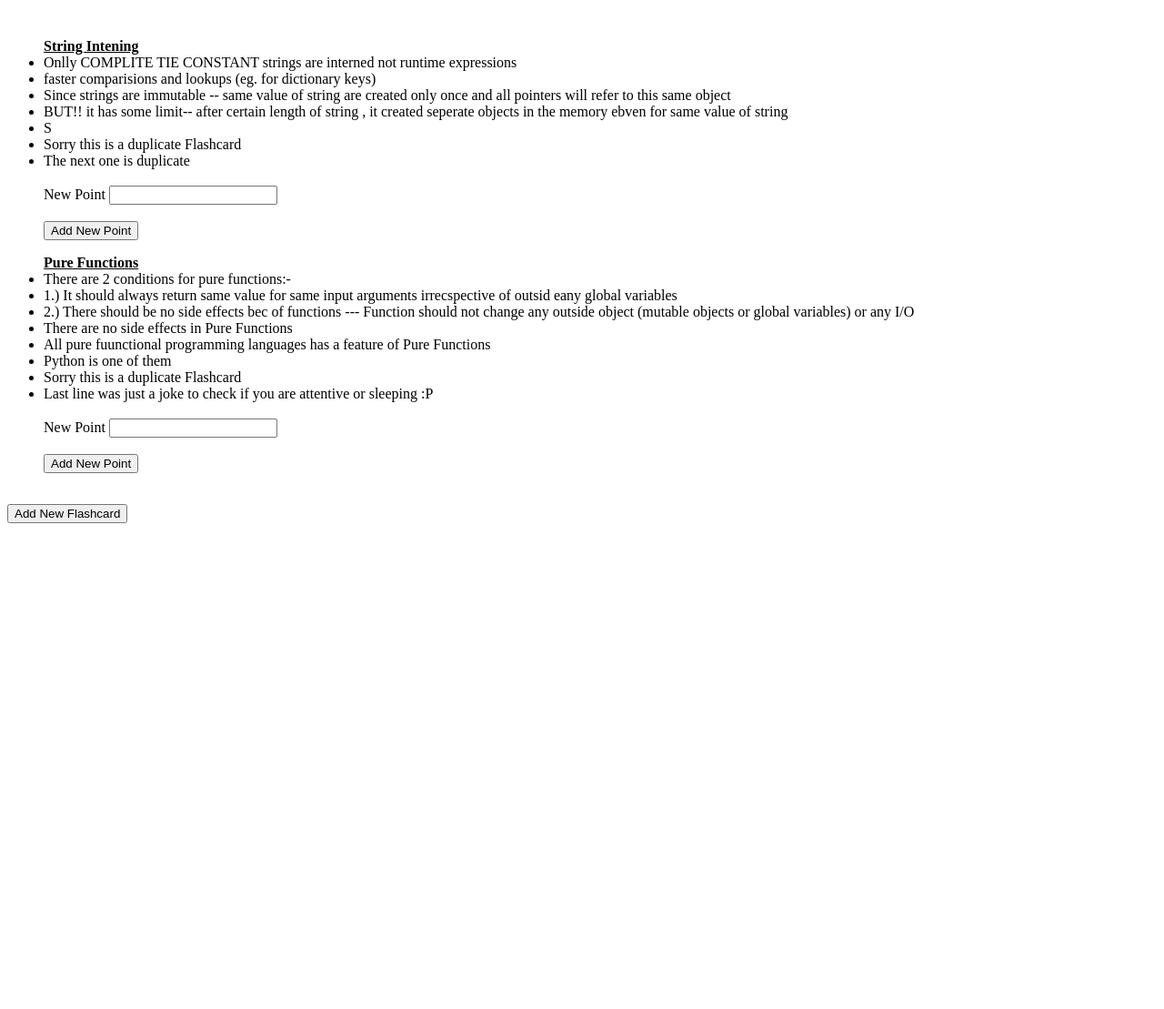
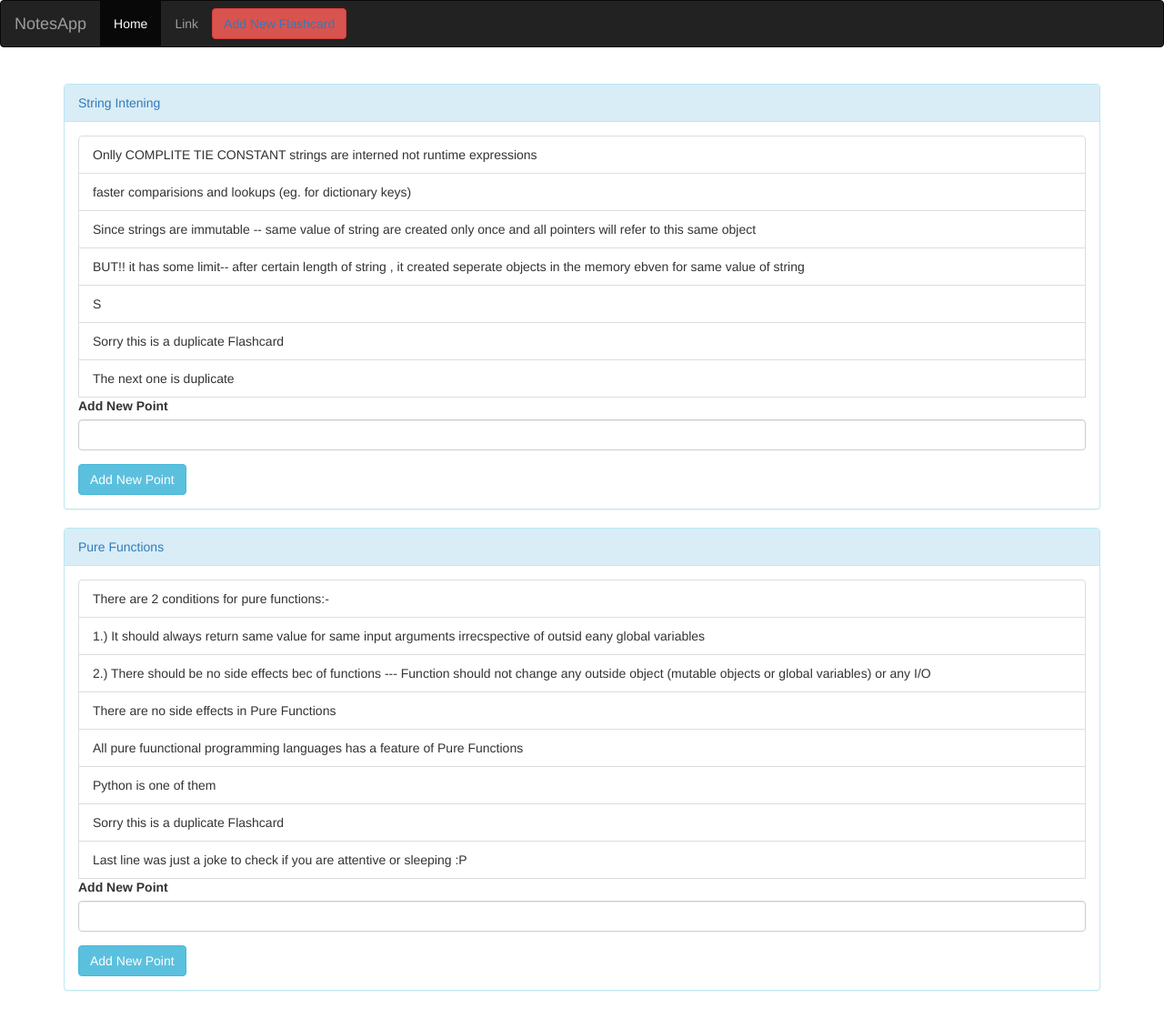
Before and after one commit to anjali7604/NotesApp, a Django app: page /flashcards/flashcards/ in a window 1280 px wide. Shown: the whole page at 91% size. Before the commit the page ends 575 px from the top, so only its background shows below. Run offline with Django 3.2, Linux system fonts and the light colour scheme; data comes from the database, SQL or seed files in the repository; both versions use the stored data as it was after the commit; some libraries are stand-ins or nearby versions.

Commit message:
Styling changes and redirects

```diff
--- a/Flashcards/templates/displayflashcards.html
+++ b/Flashcards/templates/displayflashcards.html
@@ -7,34 +7,65 @@
 
 
 <!--    <b><u>{{flashcard}}</u></b><br/>-->
+{% load static%}
+<link rel="stylesheet" href="https://maxcdn.bootstrapcdn.com/bootstrap/3.4.1/css/bootstrap.min.css">
+<link rel="stylesheet" href="https://maxcdn.bootstrapcdn.com/bootstrap/3.4.1/js/bootstrap.min.js">
+<nav class="navbar navbar-inverse">
+  <div class="container-fluid">
+    <div class="navbar-header">
+      <a class="navbar-brand" href="#">NotesApp</a>
+    </div>
+    <ul class="nav navbar-nav">
+      <li class="active"><a href="#">Home</a></li>
+      <li><a href="#">Link</a></li>
+<!--      <li><a href="#">Link</a></li>-->
+    </ul>
+<!--    <button class="btn btn-danger navbar-btn">Button</button>-->
+       <button type="submit" class="btn btn-danger navbar-btn"><a href="/flashcards/createflashcardform/">Add New Flashcard</a>  </button>
+  </div>
+</nav>
 
 <br/>
     {% for flashcard in flashcards %}
-<ul>
-    <b><u>{{flashcard.title}}</u></b><br/>
-    {% for bulletpoint in flashcard.bulletpoint_set.all %}
-     <li>{{ bulletpoint.point }}</li>
+ <div class="container">
+     <ul class="list-group" >
+<!--    <b><u>{{flashcard.title}}</u></b><br/>-->
+         <div class="panel panel-info">
+             <div class="panel-heading"><a href="/flashcards/FlashCard/{{flashcard.title}}/">{{flashcard.title}}</a></div>
+             <div class="panel-body">
+              {% for bulletpoint in flashcard.bulletpoint_set.all %}
+              <li class="list-group-item">{{ bulletpoint.point }}</li>
 
-    {% endfor %}
+              {% endfor %}
 
-            <form  method="POST" action="/flashcards/editFlashcard/{{flashcard.title}}/">
-                {% csrf_token %}
-                  </br>
-                    New Point <input type="text" name="bulletpoint"> </br>  </br>
-                  <button type="submit">Add New Point</button>
-            </form>
-</ul>
+                    <form  method="POST" action="/flashcards/editFlashcard/{{flashcard.title}}/">
+                        {% csrf_token %}
+                                 <div class="form-group">
+                                  <label >Add New Point </label>    <input type="text" class="form-control" name="bulletpoint">
+                                 </div>
+                        <button type="submit" class="btn btn-info">Add New Point</button>
+                    </form>
+             </div>
+         </div>
+<!--      {% for bulletpoint in flashcard.bulletpoint_set.all %}-->
+<!--      <li class="list-group-item">{{ bulletpoint.point }}<span class="badge"></span></li>-->
 
+<!--      {% endfor %}-->
 
+<!--            <form  method="POST" action="/flashcards/editFlashcard/{{flashcard.title}}/">-->
+<!--                {% csrf_token %}-->
+<!--                 <div class="form-group">-->
+<!--                  <label c>New Point </label>    <input type="text" class="form-control" name="bulletpoint">-->
+<!--                 </div>-->
+<!--                <button type="submit" class="btn btn-info">Add New Point</button>-->
+<!--            </form>-->
+      </ul>
+
+     </div>
     {% endfor %}
 
 
-                <form  method="POST" action="/flashcards/createflashcardform/">
-                {% csrf_token %}
-                  </br>
 
-                  <button type="submit">Add New Flashcard</button>
-            </form>
 
 </body>
 </html>
--- a/Flashcards/urls.py
+++ b/Flashcards/urls.py
@@ -6,7 +6,7 @@ urlpatterns = [
     # ex: /polls/
     path('', views.firstview),
     # ex: /polls/5/
-    path('bulletpoints/<int:flashcardid>/', views.bulletpoints),
+    path('FlashCard/<title>/', views.bulletpoints),
     path('flashcards/', views.flashcards),
     path('createflashcard/', views.createflashcard),
     path('createflashcardform/',views.createflashcardform),
--- a/Flashcards/views.py
+++ b/Flashcards/views.py
@@ -5,13 +5,14 @@ from Flashcards.models import FlashCard
 from django.utils import timezone
 from django.shortcuts import redirect
 def firstview(request):
+    # FlashCard.objects.all().filter(id=2).delete()
     return HttpResponse("My First View from Django!!")
 
 
-def bulletpoints(request, flashcardid):
-    flashcard = FlashCard.objects.get(id=flashcardid)
-    print(flashcardid,flashcard.title)
-    print(FlashCard.objects.all())
+def bulletpoints(request, title):
+    flashcard = (FlashCard.objects.all().filter(title = title))[0]
+    # print(flashcardid,flashcard.title)
+    # print(FlashCard.objects.all())
     bulletpoints = flashcard.bulletpoint_set.all()
     bulletpointlist=[bulletpoint.point for bulletpoint in bulletpoints]
     # output=" -- \n".join(bulletpoints)
```
Also changed, not shown: Flashcards/templates/createflashcard.html (+27 -7 lines), Flashcards/templates/readflashcard.html (+29 -5 lines), db.sqlite3.
